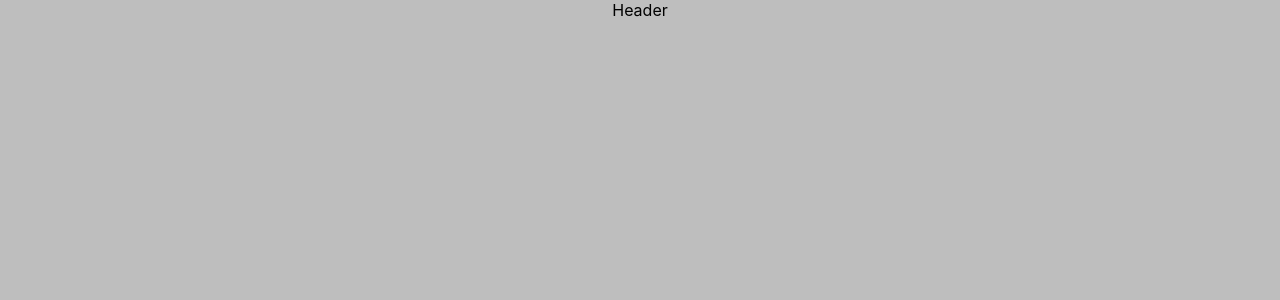
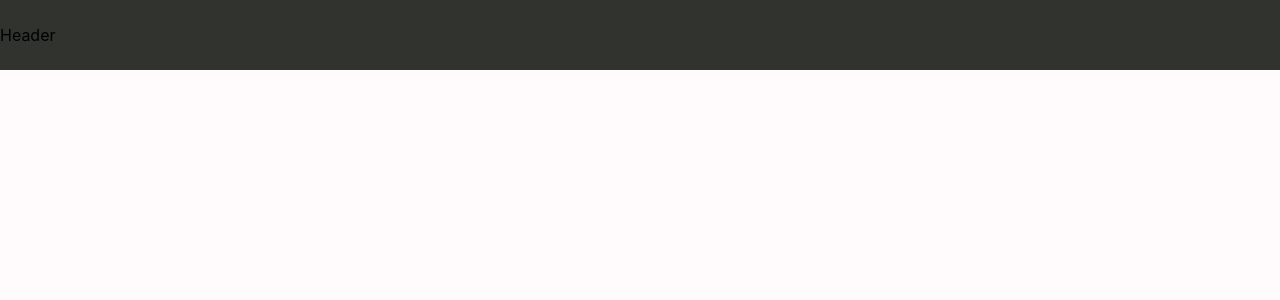
Before and after one commit to Do-it-for-me/front-end, a React (Create React App) app: page / in a window 1280 px wide. Shown: the top 300 px of the page. Built offline with nearby package versions, Linux system fonts and the light colour scheme.

Commit message:
styled header

```diff
--- a/src/Components/Elements/Header.js
+++ b/src/Components/Elements/Header.js
@@ -1,7 +1,7 @@
 import React from "react";
-
+import { StyledHeader } from "../Styled-Components/StyledHeader"
 const Header = () => {
-  return <>Header</>;
+  return <StyledHeader>Header</StyledHeader>;
 };
 
 export default Header;
--- /dev/null
+++ b/src/Components/Styled-Components/General-Styles/colors.js
@@ -0,0 +1,8 @@
+const colors={
+    primary:"#62BBC1",
+    secondary : "#A288A6",
+    light: "#FFFBFC",
+    middle:"#BDB5B2",
+    dark:"#30332E"
+}
+export default colors
--- a/src/Components/Styled-Components/GlobalStyle.js
+++ b/src/Components/Styled-Components/GlobalStyle.js
@@ -1,11 +1,11 @@
 import { createGlobalStyle } from 'styled-components';
-
+import colors from "./General-Styles/colors"
 export const GlobalStyle = createGlobalStyle`
   body {
-    margin: 0;
+    margin: 0 auto ;
     padding: 0;
     box-sizing: border-box;
     text-align: center;
-    background-color: rgb(190, 190, 190);
+    background-color: ${colors.light};
   }
 `;
--- /dev/null
+++ b/src/Components/Styled-Components/StyledHeader.js
@@ -0,0 +1,13 @@
+import  styled  from 'styled-components';
+import colors from "./General-Styles/colors"
+export const StyledHeader = styled.div`
+    position: absolute;
+    width: 100vw;
+    height: 70px;
+    top: 0px;
+    background-color:${colors.dark};
+    display:flex;
+    justify-content:space-between;
+    align-items: center;
+;
+`;
```
